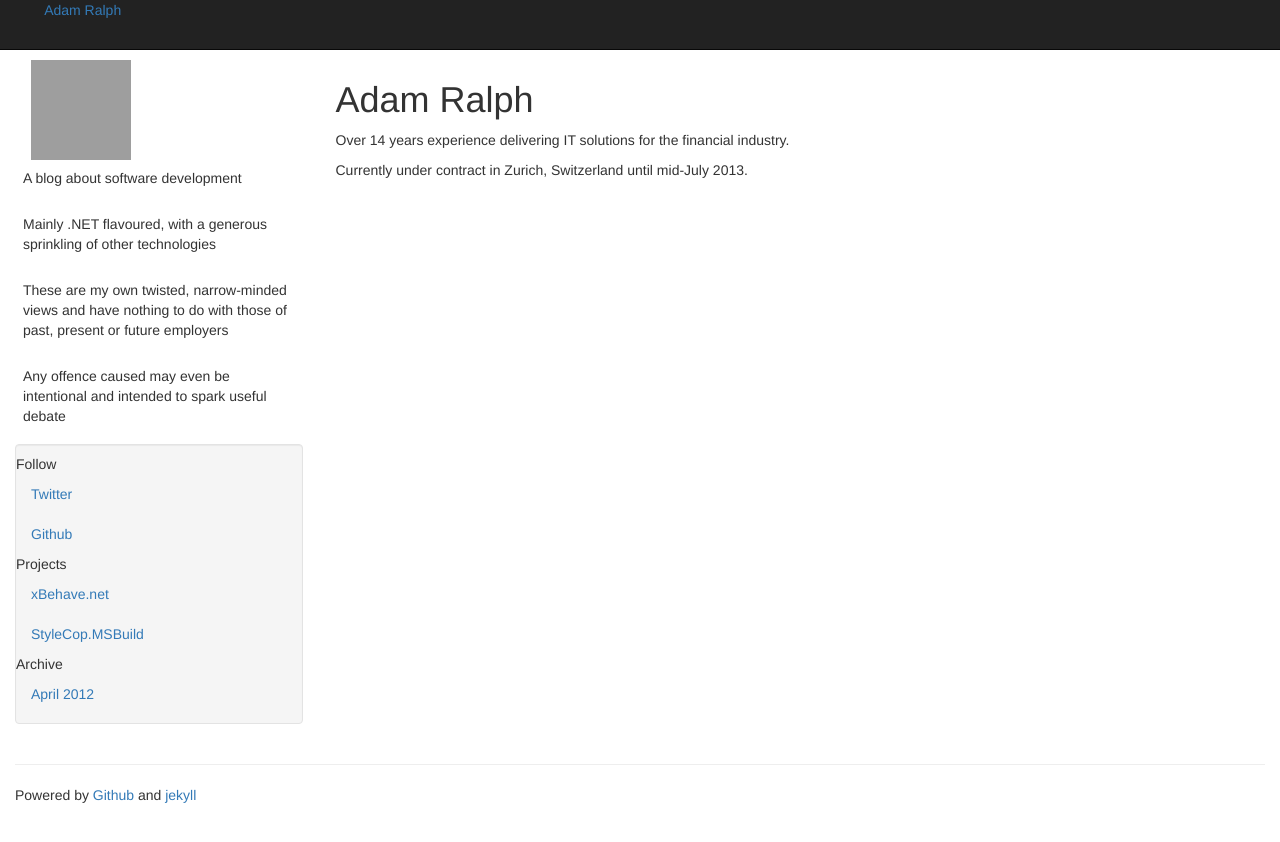
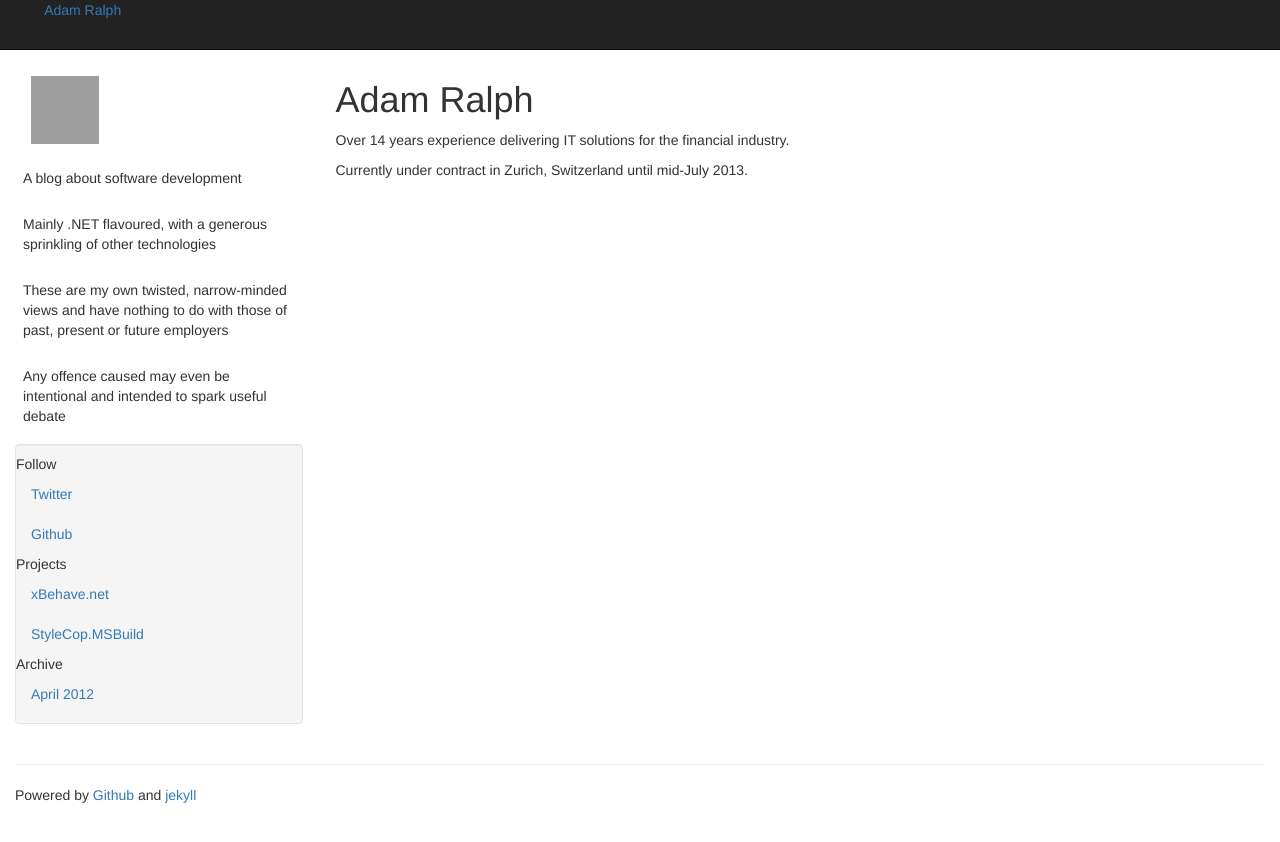
Before and after one commit to adamralph/adamralph.github.com, a Jekyll site: the page built from about.html, in a window 1280 px wide. Shown: the top 842 px of the page. Built offline with Jekyll 4.4.1, drawn with Linux system fonts in a browser that asks for light colours; nearby versions of some CDN libraries; library files that are not in the unit come from our copies; Markdown is read by kramdown in place of the engine named in the settings; grey boxes are pictures that could not be loaded.

Commit message:
moved padding from a to img

```diff
--- a/_layouts/default.html
+++ b/_layouts/default.html
@@ -55,8 +55,8 @@
     <div class="container-fluid">
       <div class="row-fluid">
         <div class="span3">
-          <a style="padding: 16px;" href="http://www.adamralph.com/" title="Adam Ralph">
-            <img src="http://www.gravatar.com/avatar/78e6cdb8bf24413c4576e496e4d05fce?s=100" alt="Adam Ralph" width="100" height="100" />
+          <a href="http://www.adamralph.com/" title="Adam Ralph">
+            <img style="padding: 16px;" src="http://www.gravatar.com/avatar/78e6cdb8bf24413c4576e496e4d05fce?s=100" alt="Adam Ralph" width="100" height="100" />
           </a>
           <div id="site-description">
             <p>A blog about software development</p>
```
